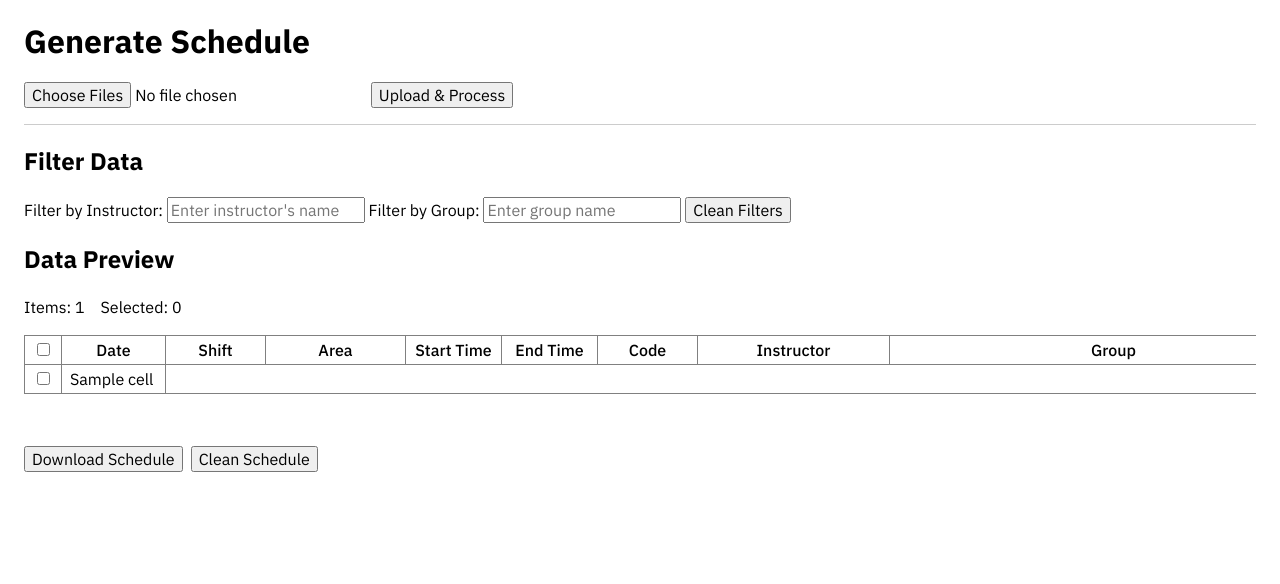
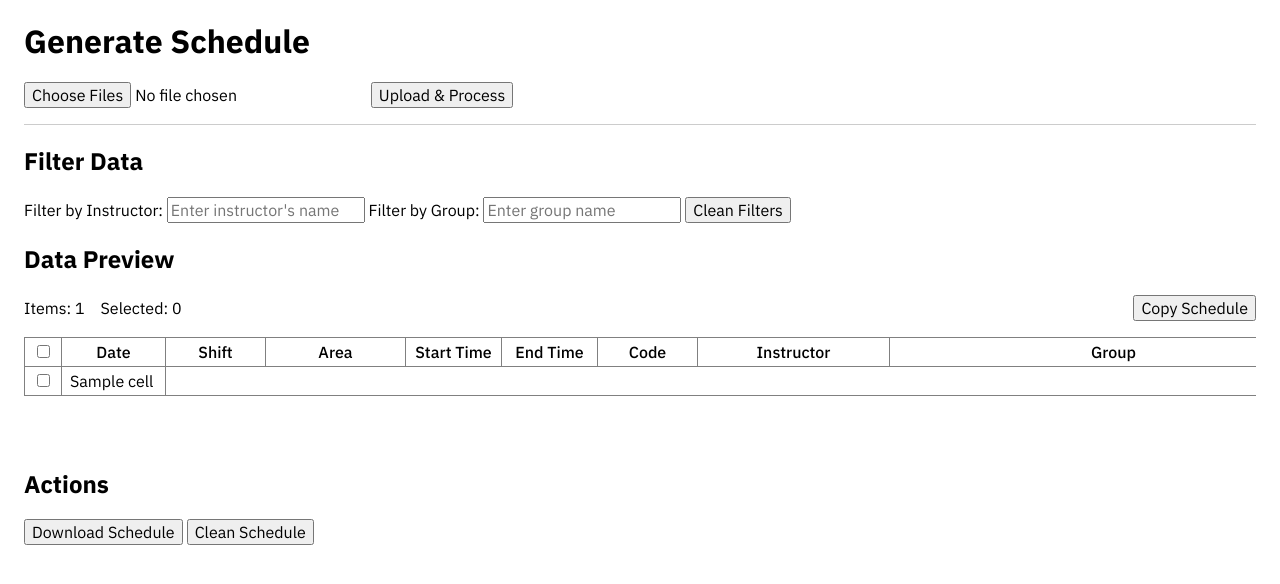
Before and after one commit to byhelaman/sched-planner, a Flask app: template app/templates/index.html in a window 1280 px wide. Shown: the top 584 px of the page. Run offline with Flask 3, Linux system fonts and the light colour scheme; the template is opened without the code that fills it: most values are stand-ins (such as "Sample title", 1, 10 or a date in 2020).

Commit message:
add copy function

```diff
--- a/app/static/css/styles.css
+++ b/app/static/css/styles.css
@@ -113,13 +113,15 @@ tr {
 }
 
 .actions {
-  display: flex;
-  gap: 0.5rem;
-  flex-wrap: wrap;
-  text-wrap: nowrap;
-
   padding: 1rem 0;
   margin-bottom: 2rem;
+
+  .group {
+    display: flex;
+    gap: 0.25rem;
+    flex-wrap: wrap;
+    text-wrap: nowrap;
+  }
 }
 
 /* Scrollable Table */
@@ -128,8 +130,17 @@ tr {
   overflow-y: scroll;
 }
 
+.wrap {
+  width: 100%;
+
+  display: flex;
+  align-items: center;
+  justify-content: space-between;
+  gap: 2rem;
+  margin-bottom: 1rem;
+}
+
 .stats {
-  margin: 1rem 0;
   height: 1.5rem;
 
   display: flex;
--- a/app/static/js/scripts.js
+++ b/app/static/js/scripts.js
@@ -170,3 +170,23 @@ function prepareDownload() {
 function cleanSchedule() {
   document.getElementById("cleanForm").submit();
 }
+
+function copySchedule() {
+  fetch("/copy", {
+    method: "GET",
+  })
+    .then((response) => {
+      if (response.ok) {
+        return response.text();
+      } else {
+        throw new Error("Error copying data");
+      }
+    })
+    .then((schedules) => {
+      navigator.clipboard.writeText(schedules);
+      alert("Copied Schedule");
+    })
+    .catch((error) => {
+      console.error("Error:", error);
+    });
+}
--- a/app/templates/index.html
+++ b/app/templates/index.html
@@ -28,7 +28,7 @@
         <button id="submit" type="submit">Upload & Process</button>
       </form>
 
-      <div id="preview">
+      <section id="preview">
         {% if schedules %}
         <h2>Filter Data</h2>
         <label for="filterInstructor">Filter by Instructor:</label>
@@ -49,6 +49,7 @@
         <button type="button" onclick="clearFilters()">Clean Filters</button>
 
         <h2>Data Preview</h2>
+        <div class="wrap">
           <div class="stats">
             <p>Items: {{ schedules|length }}</p>
             <p>Selected: <span id="selected-items">0</span></p>
@@ -66,6 +67,8 @@
                 Delete Selected
               </button>
             </form>
+          </div>
+          <button type="button" onclick="copySchedule()">Copy Schedule</button>
         </div>
         <div class="table">
           <table border="1">
@@ -113,10 +116,12 @@
         {% else %}
         <a href="https://github.com/byhelaman" target="_blanks">Github</a>
         {% endif %}
-      </div>
+      </section>
 
       {% if schedules %}
-      <div class="actions">
+      <section class="actions">
+        <h2>Actions</h2>
+        <div class="group">
           <form
             id="downloadForm"
             method="POST"
@@ -137,6 +142,7 @@
             </button>
           </form>
         </div>
+      </section>
       {% endif %}
     </div>
 
```
Also changed, not shown: app/routes.py (+35 -1 lines). Lines whose indentation alone changed are shown as unchanged.
